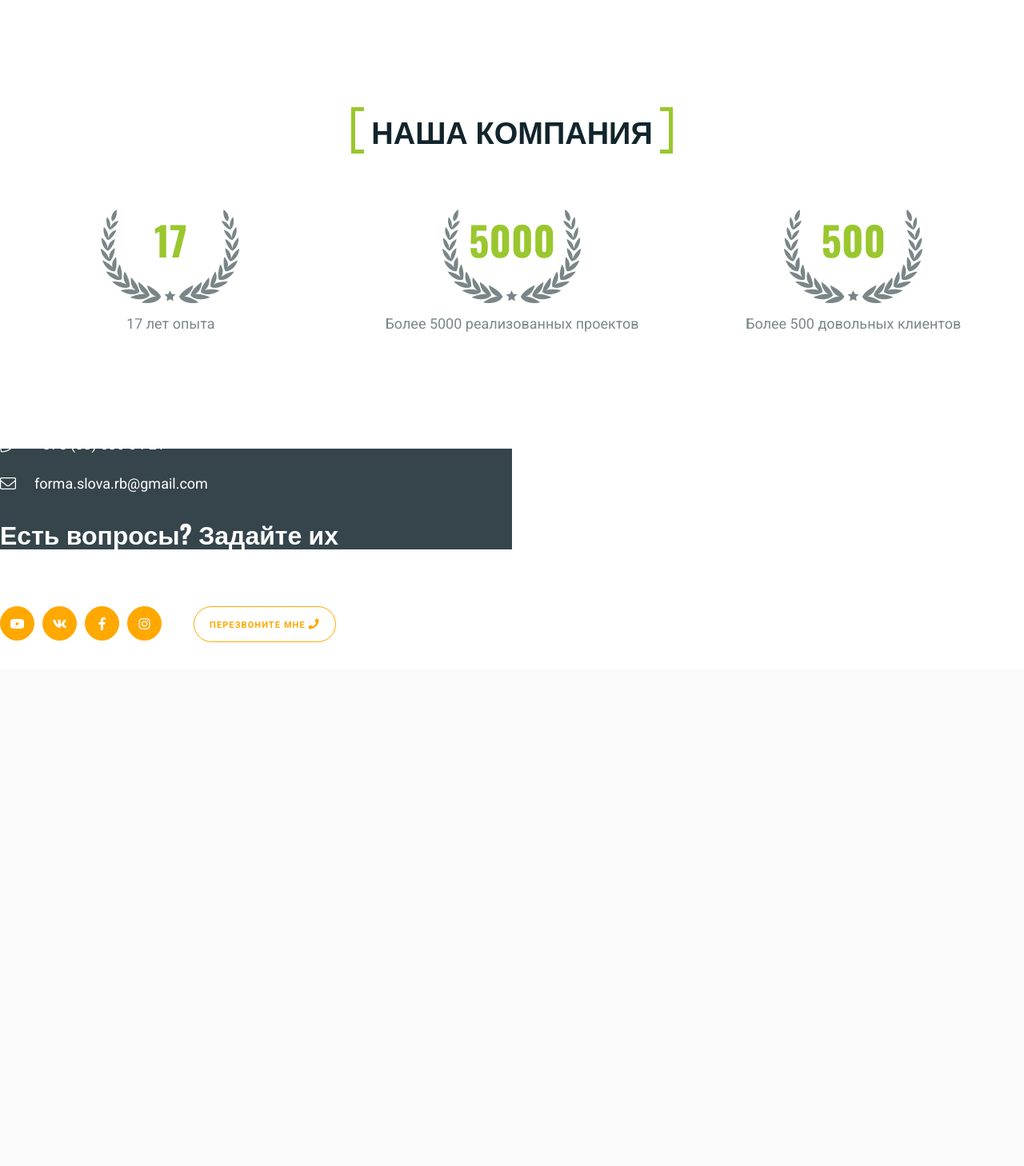
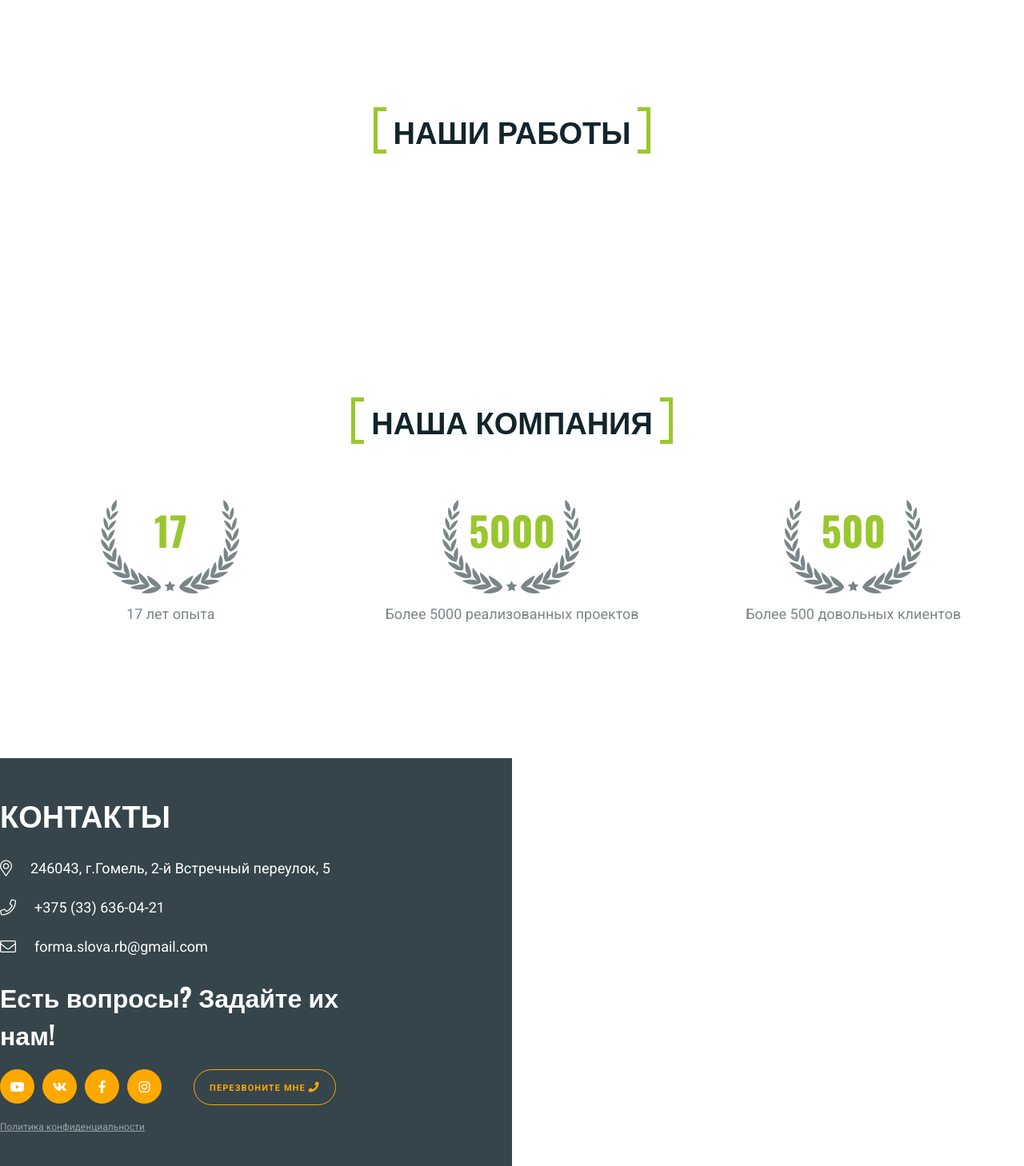
Before and after one commit to TeIxeTawre/forma-slova, a PHP site: page / in a window 1280 px wide. Shown: the part 3792-5250 px from the top of the page at 80% size. Before the commit the page ends 4595 px from the top, so only its background shows below. Run offline with PHP 8.4, Linux system fonts and the light colour scheme; some libraries are stand-ins or nearby versions.

Commit message:
edit footer

```diff
--- a/index.html
+++ b/index.html
@@ -472,12 +472,23 @@
 	</div>
 	<!-- /.container-header -->
 
-	<footer class="footer">
+	<div class="container-header">
+		<section class="section work">
+			<h2 class="h2">
+				Наши работы
+			</h2>
+			<!-- /.h2 -->
+		</section>
+		<!-- /.section work -->
+	</div>
+	<!-- /.container-header -->
+
+	<div class="container-header">
+    	<section class="section company">
     		<h2 class="h2">
 				Наша компания
 			</h2>
 			<!-- /.h2 -->
-		<div class="container-header">
 			<div class="container-ad">
 				<div class="company-item">
 					<h3 class="h3">17</h3>
@@ -493,7 +504,13 @@
 				</div>
 			</div>
 			<!-- /.container-ad -->
+    	</section>
+    	<!-- /.section company -->
+	</div>
+	<!-- /.container-header -->
 
+	<div class="container-header">
+		<footer class="footer">
 			<div class="map">
 				<script type="text/javascript" charset="utf-8" async src="https://api-maps.yandex.ru/services/constructor/1.0/js/?um=constructor%3Aa9cd751ef994a27c65e43a34cd91cef9ac86c15a89c57f9306c97e138466f17f&amp;width=100%25&amp;height=510&amp;lang=ru_RU&amp;scroll=false"></script>
 				<div class="contact">
@@ -525,6 +542,7 @@
 						<!-- /.stroke -->
 						<h4 class="h4">Есть вопросы? Задайте их нам!</h4>
 						<div class="contact-layer__pair">
+							<div class="icon-pair">
 								<a href="#" class="contact-layer__icon contact-layer__icon_youtube">
 									<i class="fab fa-youtube"></i>
 								</a>
@@ -541,6 +559,8 @@
 									<i class="fab fa-instagram"></i>
 								</a>
 								<!-- /.contact-layer__icon -->
+							</div>
+							<!-- /.icon-pair -->
 							<a href="tel:+375336360421" class="btn btn-chang footer-btn">
 								Перезвоните мне
 								<span class="fas fa-phone"></span>
@@ -554,10 +574,10 @@
 			</div>
 			<!-- /.map -->
 			<div class="green-line"></div>
+		</footer>
+		<!-- /.footer -->
 	</div>
 	<!-- /.container-header -->
-	</footer>
-	<!-- /.footer -->
 
 	<!-- JavaScript and his libraries -->
 	<script src="js/jquery-3.4.1.min.js"></script>
--- a/sass/_footer.sass
+++ b/sass/_footer.sass
@@ -2,7 +2,7 @@ footer, .footer
  display: flex
  flex-direction: column
  align-items: center
- padding-top: 13.5rem
+ height: 510px
  .footer-btn
   border-color: $orange
   color: $orange
@@ -21,38 +21,13 @@ footer, .footer
    line-height: 15px
    letter-spacing: 0.1em
    text-transform: uppercase
- .container-ad
-  margin-bottom: 14.6rem
- .company-item
-  width: 100%
-  max-width: 400px
-  display: flex
-  flex-direction: column
-  align-items: center
-  margin: 0 30px
-  margin-top: 70px
-  background: url(../img/deco.png) no-repeat center top
-  h3, .h3
-   font-family: 'Oswald', sans-serif
-   font-weight: bold
-   font-size: 50px
-   line-height: 74px
-   text-align: center
-   text-transform: uppercase
-   margin-bottom: 58px
-   color: $green
-  .description
-   font-size: 18px
-   line-height: 21px
-   text-align: center
-   color: #5B696D
-   opacity: 0.8
  .map
   position: relative
   display: flex
   flex-direction: column
   align-items: center
   width: 100%
+  height: 100%
   .contact
    position: absolute
    top: 0
@@ -68,6 +43,8 @@ footer, .footer
     &__pair
      display: flex
      margin-bottom: 2rem
+    .icon-pair
+     display: flex
     &__icon
      width: 4.3rem
      height: 4.3rem
--- a/sass/_sections.sass
+++ b/sass/_sections.sass
@@ -170,3 +170,29 @@
  background: url(../img/ad-bg.jpg) no-repeat center center / cover
  h2, .h2
   margin-bottom: 5.8rem
+
+.company
+ .company-item
+  width: 100%
+  max-width: 400px
+  display: flex
+  flex-direction: column
+  align-items: center
+  margin: 0 30px
+  margin-top: 70px
+  background: url(../img/deco.png) no-repeat center top
+  h3, .h3
+   font-family: 'Oswald', sans-serif
+   font-weight: bold
+   font-size: 50px
+   line-height: 74px
+   text-align: center
+   text-transform: uppercase
+   margin-bottom: 58px
+   color: $green
+  .description
+   font-size: 18px
+   line-height: 21px
+   text-align: center
+   color: #5B696D
+   opacity: 0.8
```
Also changed, not shown: sass/_media.sass (+29 -0 lines), css/styles.css, 1 other file. Lines whose indentation alone changed are shown as unchanged.
